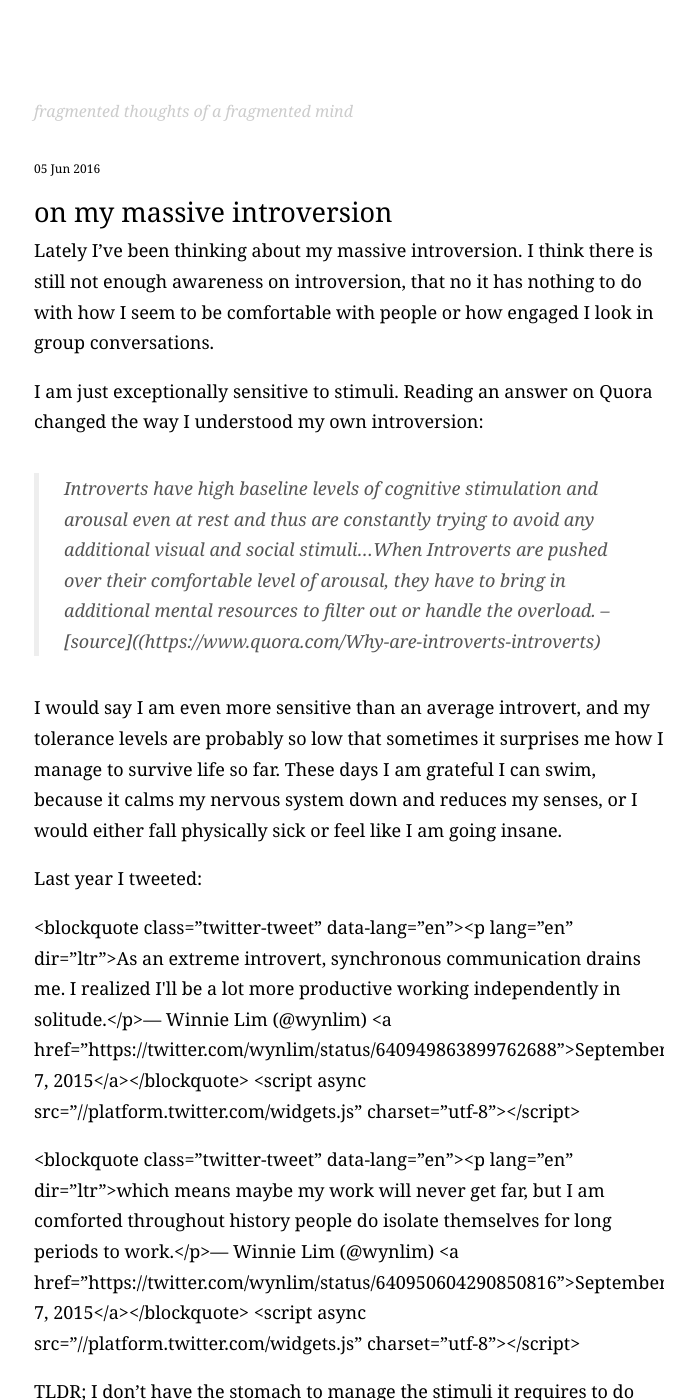
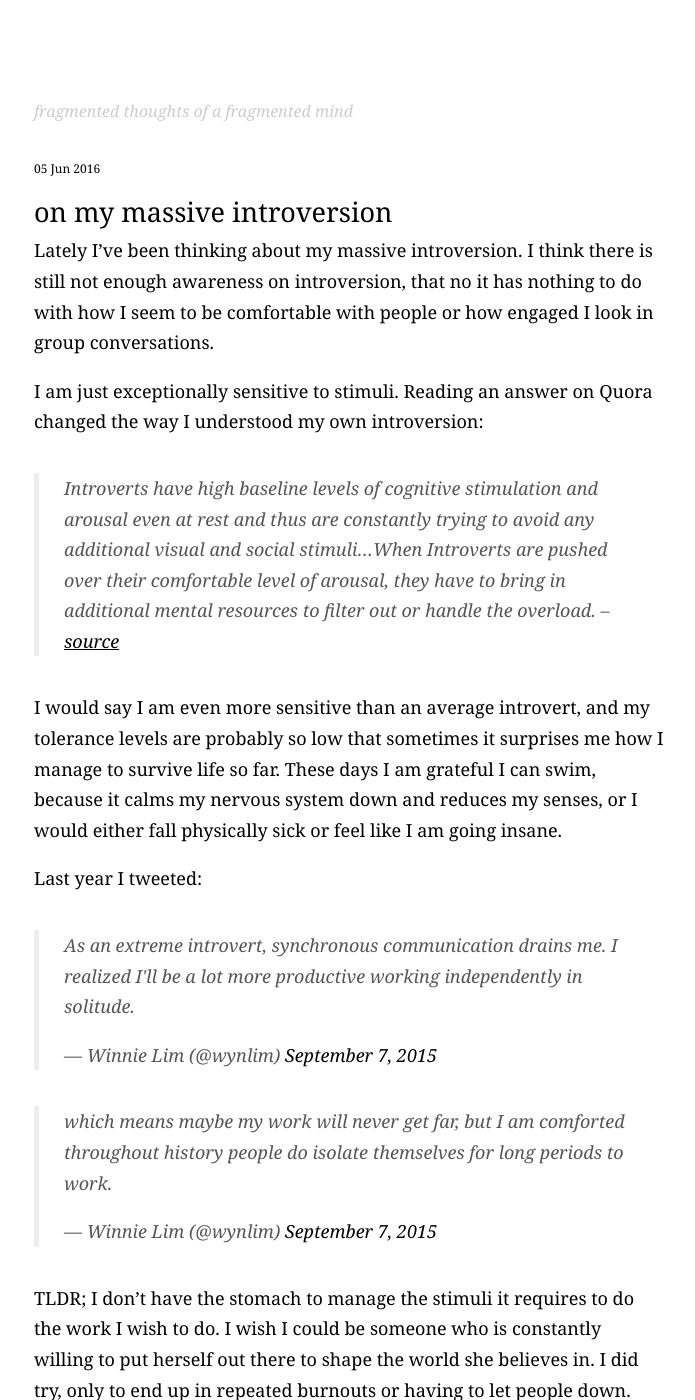
Before and after one commit to wynlim/wynlim.github.io, a Jekyll site: the page built from _posts/2016-06-05-on-my-massive-introversion.markdown, in a window 1280 px wide and 1400 px high. Shown: the whole window, without its empty margins (291-986 px from the left). Built offline with Jekyll 4.4.1, drawn with Linux system fonts in a browser that asks for light colours; comment, search, counter and statistics services are not loaded.

Commit message:
Update 2016-06-05-on-my-massive-introversion.markdown

```diff
--- a/_posts/2016-06-05-on-my-massive-introversion.markdown
+++ b/_posts/2016-06-05-on-my-massive-introversion.markdown
@@ -7,17 +7,17 @@ Lately I’ve been thinking about my massive introversion. I think there is stil
 
 I am just exceptionally sensitive to stimuli. Reading an answer on Quora changed the way I understood my own introversion:
 
->  Introverts have high baseline levels of cognitive stimulation and arousal even at rest and thus are constantly trying to avoid any additional visual and social stimuli…When Introverts are pushed over their comfortable level of arousal, they have to bring in additional mental resources to filter out or handle the overload. – [source]((https://www.quora.com/Why-are-introverts-introverts)
+>  Introverts have high baseline levels of cognitive stimulation and arousal even at rest and thus are constantly trying to avoid any additional visual and social stimuli…When Introverts are pushed over their comfortable level of arousal, they have to bring in additional mental resources to filter out or handle the overload. – [source](https://www.quora.com/Why-are-introverts-introverts)
 
 I would say I am even more sensitive than an average introvert, and my tolerance levels are probably so low that sometimes it surprises me how I manage to survive life so far. These days I am grateful I can swim, because it calms my nervous system down and reduces my senses, or I would either fall physically sick or feel like I am going insane.
 
 Last year I tweeted:
 
-\<blockquote class="twitter-tweet" data-lang="en"\>\<p lang="en" dir="ltr"\>As an extreme introvert, synchronous communication drains me. I realized I&#39;ll be a lot more productive working independently in solitude.\</p\>&mdash; Winnie Lim (@wynlim) \<a href="https://twitter.com/wynlim/status/640949863899762688"\>September 7, 2015\</a\>\</blockquote\>
-\<script async src="//platform.twitter.com/widgets.js" charset="utf-8"\>\</script\>
+<blockquote class="twitter-tweet" data-lang="en"><p lang="en" dir="ltr">As an extreme introvert, synchronous communication drains me. I realized I&#39;ll be a lot more productive working independently in solitude.</p>&mdash; Winnie Lim (@wynlim) <a href="https://twitter.com/wynlim/status/640949863899762688">September 7, 2015</a></blockquote>
+<script async src="//platform.twitter.com/widgets.js" charset="utf-8"></script>
 
-\<blockquote class="twitter-tweet" data-lang="en"\>\<p lang="en" dir="ltr"\>which means maybe my work will never get far, but I am comforted throughout history people do isolate themselves for long periods to work.\</p\>&mdash; Winnie Lim (@wynlim) \<a href="https://twitter.com/wynlim/status/640950604290850816"\>September 7, 2015\</a\>\</blockquote\>
-\<script async src="//platform.twitter.com/widgets.js" charset="utf-8"\>\</script\>
+<blockquote class="twitter-tweet" data-lang="en"><p lang="en" dir="ltr">which means maybe my work will never get far, but I am comforted throughout history people do isolate themselves for long periods to work.</p>&mdash; Winnie Lim (@wynlim) <a href="https://twitter.com/wynlim/status/640950604290850816">September 7, 2015</a></blockquote>
+<script async src="//platform.twitter.com/widgets.js" charset="utf-8"></script>
 
 TLDR; I don’t have the stomach to manage the stimuli it requires to do the work I wish to do. I wish I could be  someone who is constantly willing to put herself out there to shape the world she believes in. I did try, only to end up in repeated burnouts or having to let people down.
 
```
